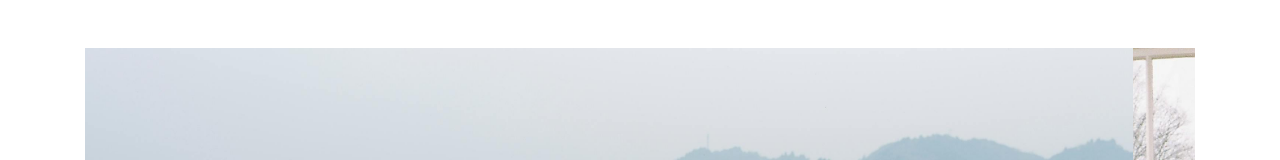
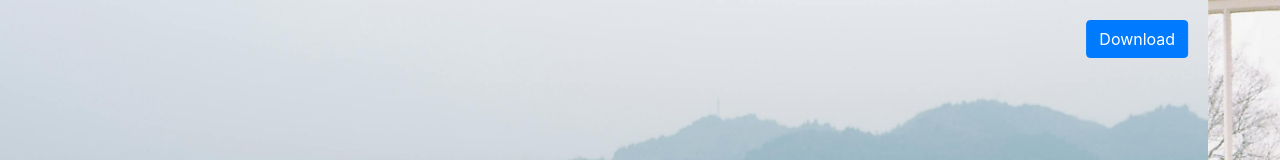
Before and after one commit to ParmodSahu/books_library, a plain HTML site: page index.html in a window 1280 px wide. Shown: the top 160 px of the page. Drawn offline with nearby package versions, Linux system fonts and the light colour scheme.

Commit message:
add download button

```diff
--- a/index.html
+++ b/index.html
@@ -9,17 +9,20 @@
   <link rel="stylesheet" href="style.css">
 </head>
 <body>
-  <div class="container mt-5">
+  <div class="container-fluid p-0">
     <div id="imageCarousel" class="carousel slide" data-ride="carousel">
       <div class="carousel-inner">
-        <div class="carousel-item active">
+        <div class="carousel-item active position-relative">
           <img src="images/image1.jpg" class="d-block w-100" alt="Image 1">
+          <a href="images/image1.jpg" download="Image1" class="btn btn-primary download-btn">Download</a>
         </div>
         <div class="carousel-item">
           <img src="images/image2.jpg" class="d-block w-100" alt="Image 2">
+          <a href="images/image2.jpg" download="Image1" class="btn btn-primary download-btn">Download</a>
         </div>
         <div class="carousel-item">
           <img src="images/image3.jpg" class="d-block w-100" alt="Image 3">
+          <a href="images/image3.jpg" download="Image1" class="btn btn-primary download-btn">Download</a>
         </div>
       </div>
       <a class="carousel-control-prev" href="#imageCarousel" role="button" data-slide="prev">
--- a/style.css
+++ b/style.css
@@ -1,5 +1,5 @@
 .container-fluid {
-    height: 100vh;
+    height: 100%;
     display: flex;
     align-items: center;
     justify-content: center;
@@ -8,3 +8,9 @@
     height: 100%;
     object-fit: cover;
   }
+  .download-btn {
+    position: absolute;
+    top: 20px;
+    right: 20px;
+    z-index: 10;
+  }
```
